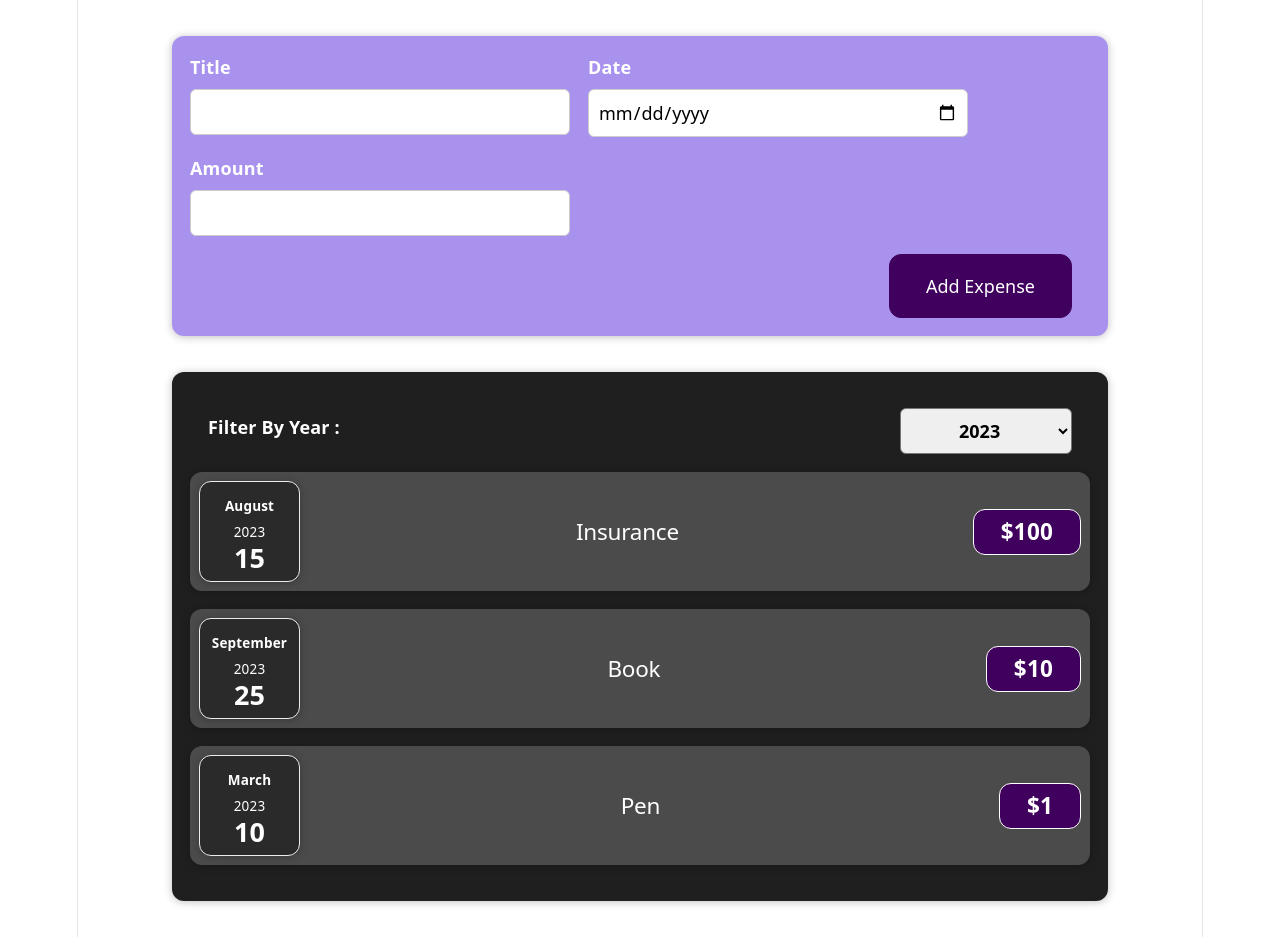
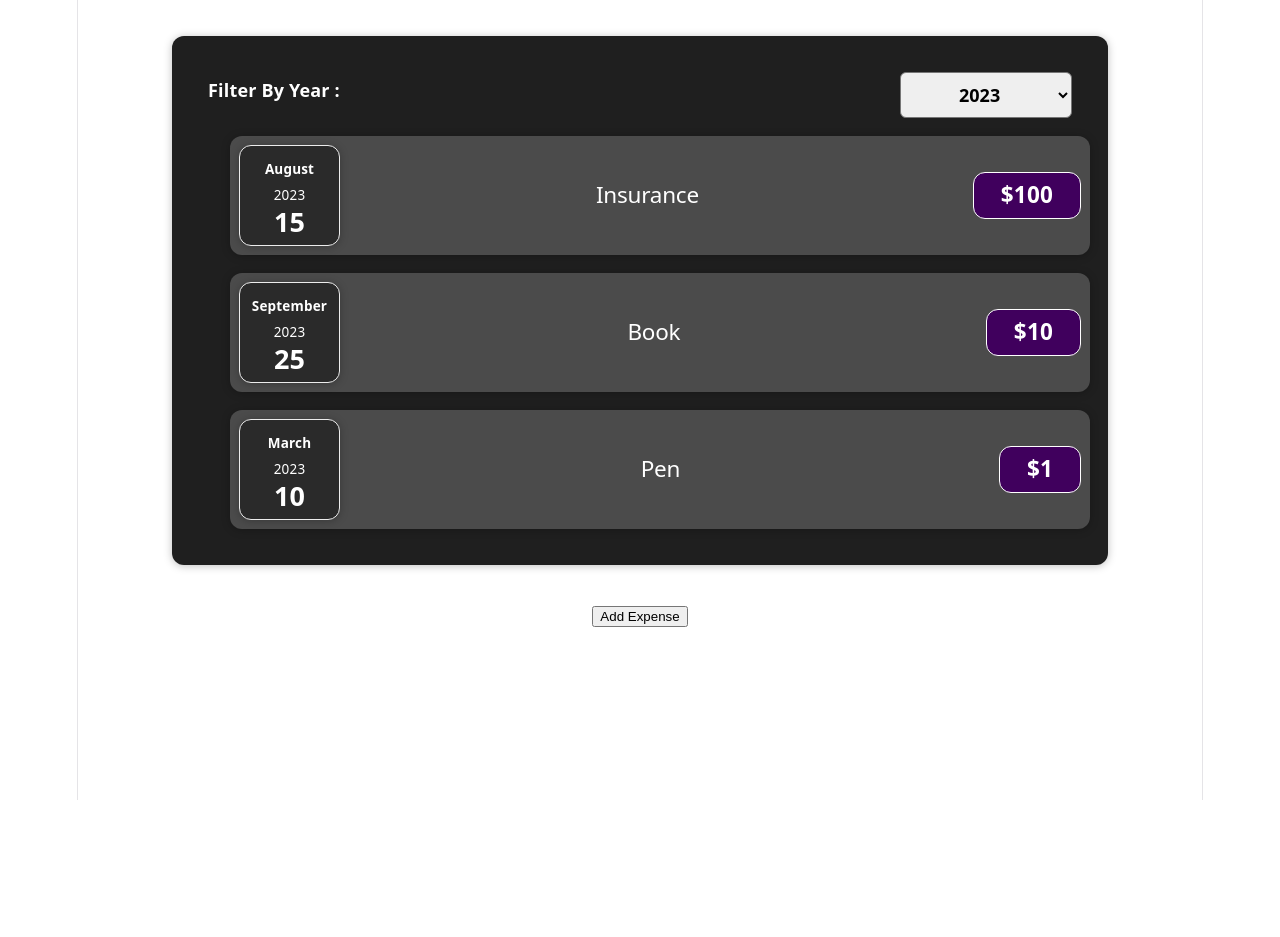
Before and after one commit to piyush-123-123/expense-tracker-react, a React (Vite) app: page / in a window 1280 px wide. After the commit the page ends 800 px from the top, so only its background shows below. Built offline with nearby package versions, Linux system fonts and the light colour scheme.

Commit message:
on Press add Expense Form Appear

```diff
--- a/src/App.jsx
+++ b/src/App.jsx
@@ -3,6 +3,11 @@ import Expenses from "./components/Expenses/Expenses";
 import NewExpenses from "./components/New Expenses/NewExpenses";
 
 function App() {
+  const [showForm,setShowForm]=useState(false);
+  const formOpenHandler=()=>{
+  setShowForm(true);
+  }
+
   const expenses = [
     { id: 1, title: "Insurance", date: new Date(2023, 7, 15), price: 100 },
     { id: 2, title: "Book", date: new Date(2023, 8, 25), price: 10 },
@@ -21,8 +26,11 @@ function App() {
   }
   return (
     <div>
-      <NewExpenses onAddExpense={addExpenseHandler}/>
+      {showForm && <NewExpenses onAddExpense={addExpenseHandler}/>}
       <Expenses expenses={expense} />
+
+      <button onClick={formOpenHandler}>Add Expense</button>
+
     </div>
   );
 }
--- a/src/components/Expenses/ExpenseItem.jsx
+++ b/src/components/Expenses/ExpenseItem.jsx
@@ -11,6 +11,7 @@ function ExpenseItem(props) {
   //}
 
   return (
+    <li>
     <Card className="expense-item">
       <ExpenseDate date={props.date} />
       <div className="expense-item__description">
@@ -18,6 +19,7 @@ function ExpenseItem(props) {
         <div className="expense-item__price">${props.price}</div>
       </div>
     </Card>
+    </li>
   )
 }
 export default ExpenseItem;
--- /dev/null
+++ b/src/components/Expenses/ExpenseList.css
@@ -0,0 +1,7 @@
+.expense-list{
+list-style: none;
+
+}
+.expense-list__fallback{
+    color: brown;
+}
--- /dev/null
+++ b/src/components/Expenses/ExpenseList.jsx
@@ -0,0 +1,29 @@
+import React from "react";
+import ExpenseItem from "./ExpenseItem";
+import "./ExpenseList.css";
+
+function ExpenseList(props){
+    if(props.items.length===0){
+        return <h2 className="expense-list__fallback">No Expense Found !!</h2>
+    }
+    return (
+        <uL className="expense-list">
+        {
+            props.items.map((item)=>{
+              return (
+                <ExpenseItem
+                key={item.id}
+                title={item.title}
+                price={item.price}
+                date={item.date}
+
+              />
+            )
+            })
+        }
+
+        </uL>
+    )
+
+}
+export default ExpenseList;
--- a/src/components/Expenses/Expenses.jsx
+++ b/src/components/Expenses/Expenses.jsx
@@ -3,6 +3,7 @@ import Card from "../Card";
 import ExpenseItem from "./ExpenseItem"
 import ExpenseFilter from "./ExpenseFilter";
 import { use, useState } from "react";
+import ExpenseList from "./ExpenseList";
 function Expenses(props) {
   const [filteredYear,setFilteredYear]=useState("2023");
   const filterChangeHandler=(selectedYear)=>{
@@ -14,34 +15,15 @@ function Expenses(props) {
 
   })
 
-  let expenseContent= <p>No Expense Found!!! please Add new one</p>
-  if(filteredExpenses.length>0){
-    expenseContent=filteredExpenses.map((expense) => {
-        return (
-          <ExpenseItem
-          key={expense.id}
-            id={expense.id}
-            title={expense.title}
-            date={expense.date}
-            price={expense.price}
-          />
-        )
-      });
-  }
-  if(filteredExpenses.length===1){
-    expenseContent=
-    <>
-    {expenseContent}
-    <p>Only one expense found.Please add more</p>
-    </>
-  }
+
+
 
   return (
     <Card className="expenses">
 
       <ExpenseFilter selected={filteredYear} onChangeHandler={filterChangeHandler}/>
-      { filteredExpenses.length===0 &&  <p>No Expense found</p>  }
-      {expenseContent}
+
+     <ExpenseList items={filteredExpenses} />
 
     </Card>
   );
--- a/src/components/New Expenses/ExpenseForm.jsx
+++ b/src/components/New Expenses/ExpenseForm.jsx
@@ -52,8 +52,11 @@ const ExpenseForm = (props) =>{
         </div>
     </div>
     <div className="new-expense__actions">
+        <button type="submit">Cancel</button>
         <button type="submit">Add Expense</button>
+
     </div>
+
     </form>
  )
 
```
